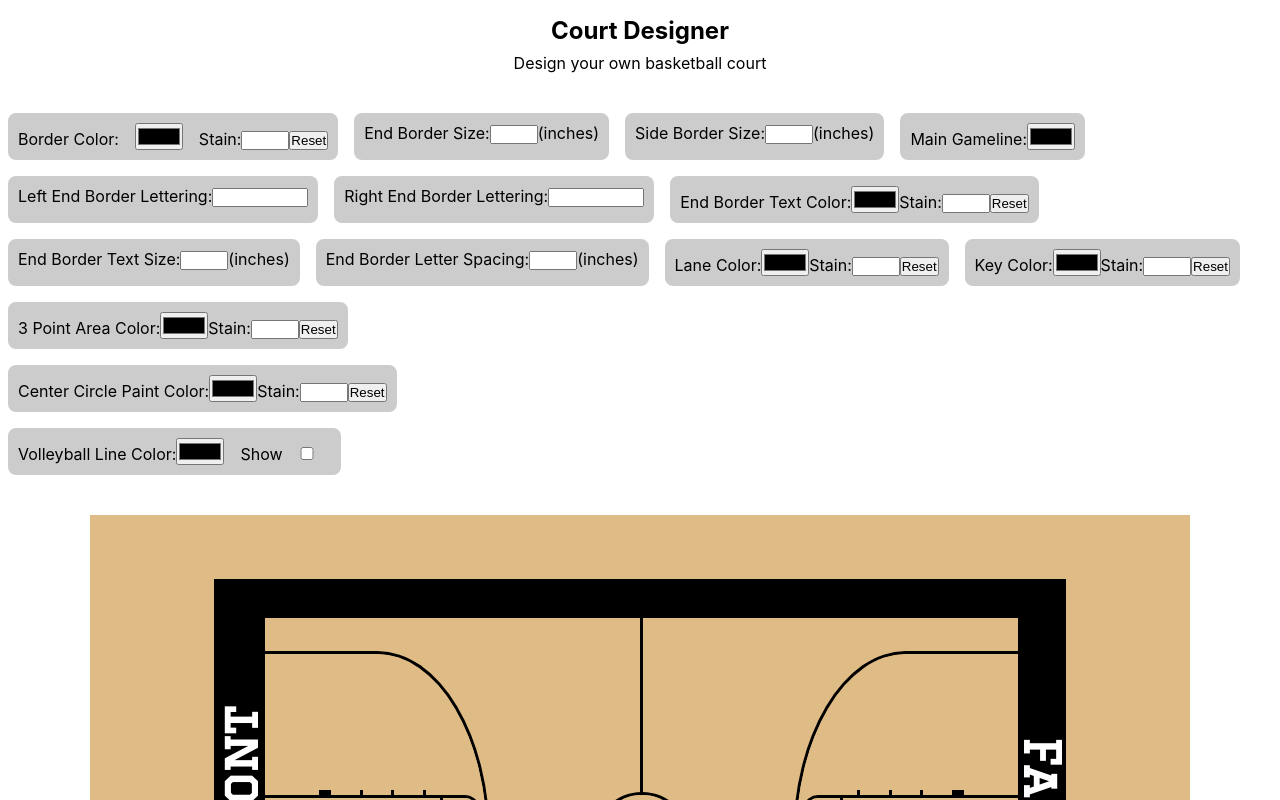
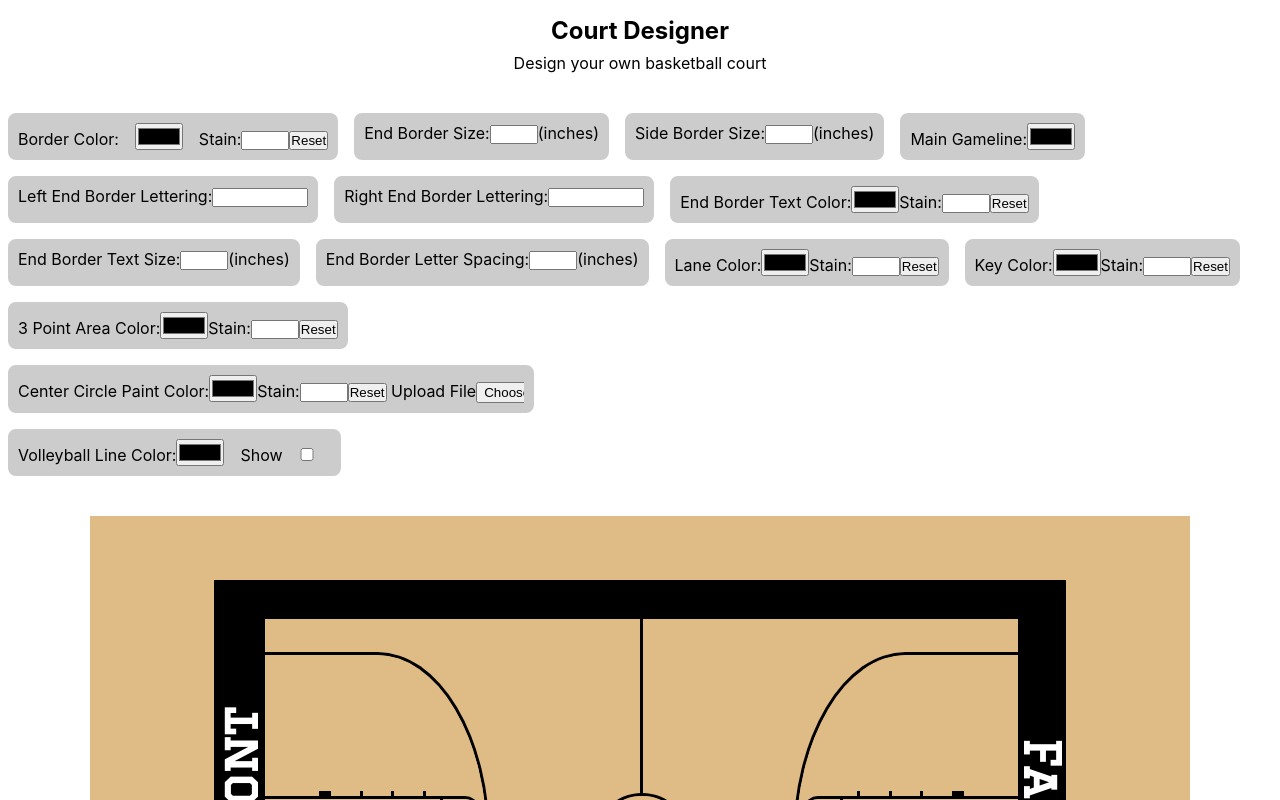
Before and after one commit to jbratcher/court-designer, a React (Create React App) app: page / in a window 1280 px wide. Shown: the top 800 px of the page. Built offline with nearby package versions, Linux system fonts and the light colour scheme.

Commit message:
feat: center cirlce input file

```diff
--- a/src/App.js
+++ b/src/App.js
@@ -441,6 +441,10 @@ class App extends Component {
                   Reset
                 </button>
 
+                <label for="centerCirlceImage"> Upload File
+                  <input name="centerCirlceImage" type="file" accept="image/*"></input>
+                </label>
+
               </li>
 
             </ul>
```
Also changed, not shown: 1 other file (tests, documents, lock files or other folders).
